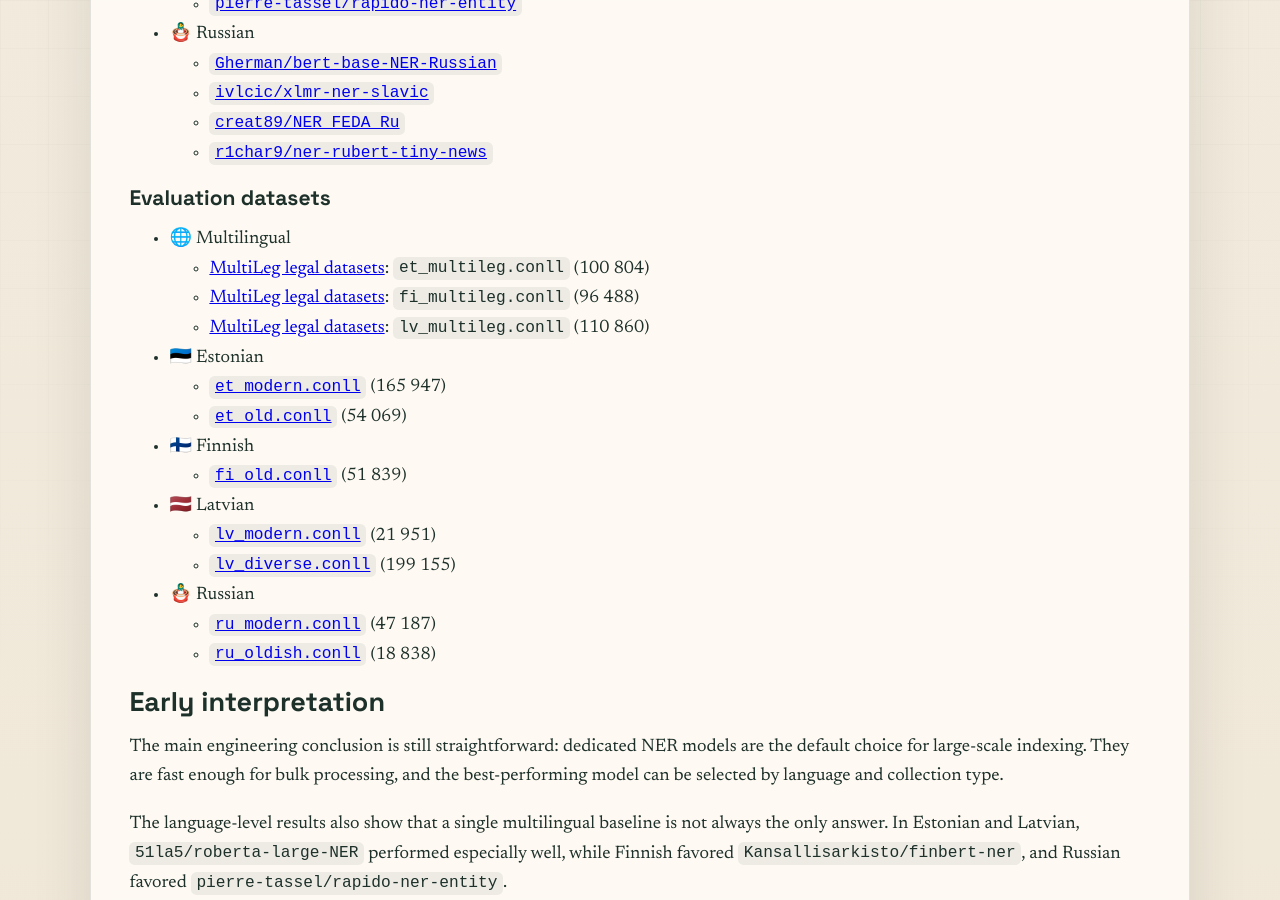
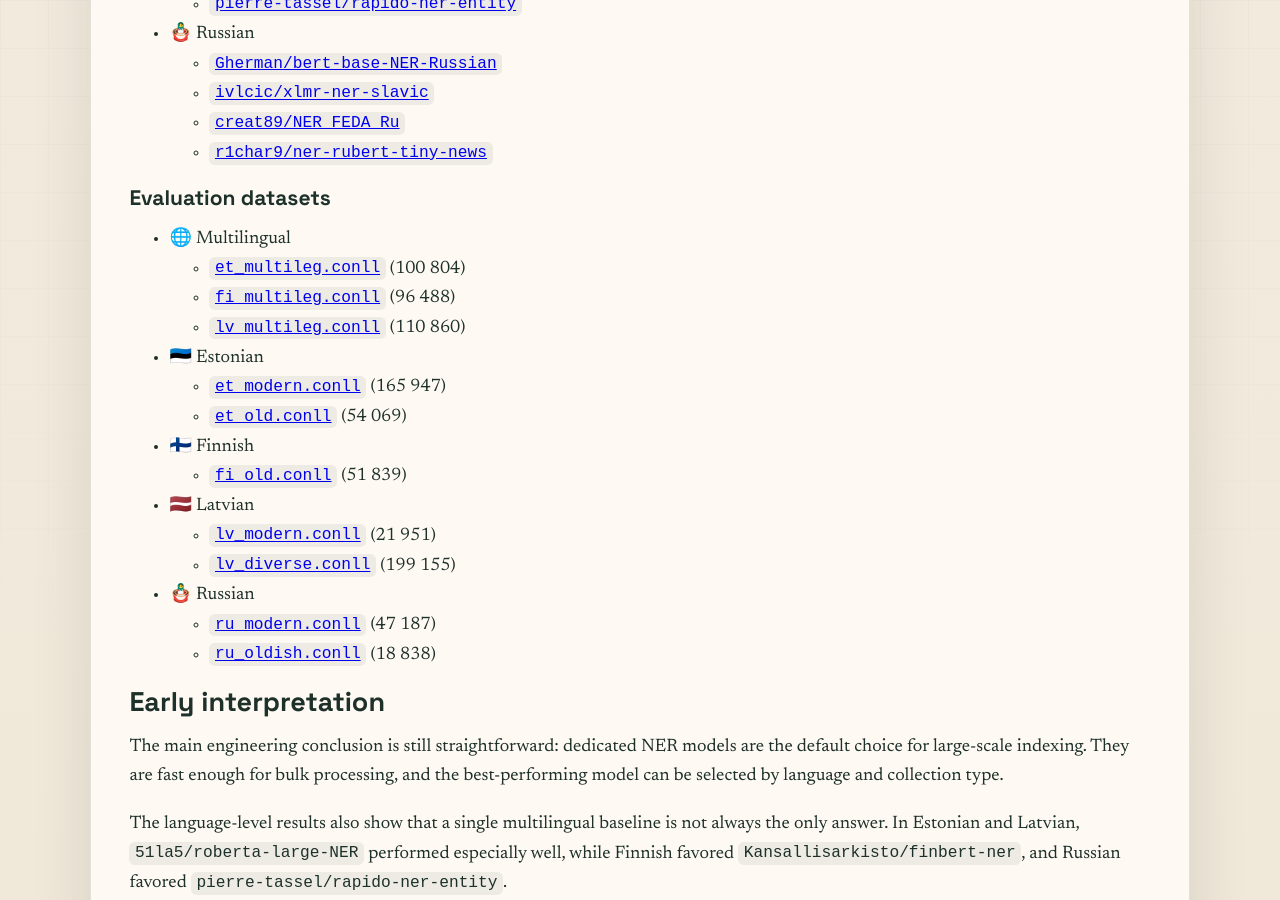
Before and after one commit to archxai/archxai.github.io, a Jekyll site: the page built from _posts/2026-04-09-ner-dedicated-models-preliminary-evaluation.md, in a window 1280 px wide and 900 px high, scrolled down 2213 px. Built offline with Jekyll 4.4.1, drawn with Linux system fonts in a browser that asks for light colours.

Commit message:
Simplify NER dataset labels

```diff
--- a/_posts/2026-04-09-ner-dedicated-models-preliminary-evaluation.md
+++ b/_posts/2026-04-09-ner-dedicated-models-preliminary-evaluation.md
@@ -71,9 +71,9 @@ Because the source models and datasets do not all use the same label inventory,
 ### Evaluation datasets
 
 - 🌐 Multilingual
-  - [MultiLeg legal datasets](https://github.com/tilde-nlp/MultiLeg-dataset/): `et_multileg.conll` (100 804)
-  - [MultiLeg legal datasets](https://github.com/tilde-nlp/MultiLeg-dataset/): `fi_multileg.conll` (96 488)
-  - [MultiLeg legal datasets](https://github.com/tilde-nlp/MultiLeg-dataset/): `lv_multileg.conll` (110 860)
+  - [`et_multileg.conll`](https://github.com/tilde-nlp/MultiLeg-dataset/) (100 804)
+  - [`fi_multileg.conll`](https://github.com/tilde-nlp/MultiLeg-dataset/) (96 488)
+  - [`lv_multileg.conll`](https://github.com/tilde-nlp/MultiLeg-dataset/) (110 860)
 - 🇪🇪 Estonian
   - [`et_modern.conll`](https://github.com/TartuNLP/EstNER) (165 947)
   - [`et_old.conll`](https://github.com/soras/vk_ner_lrec_2022) (54 069)
```
